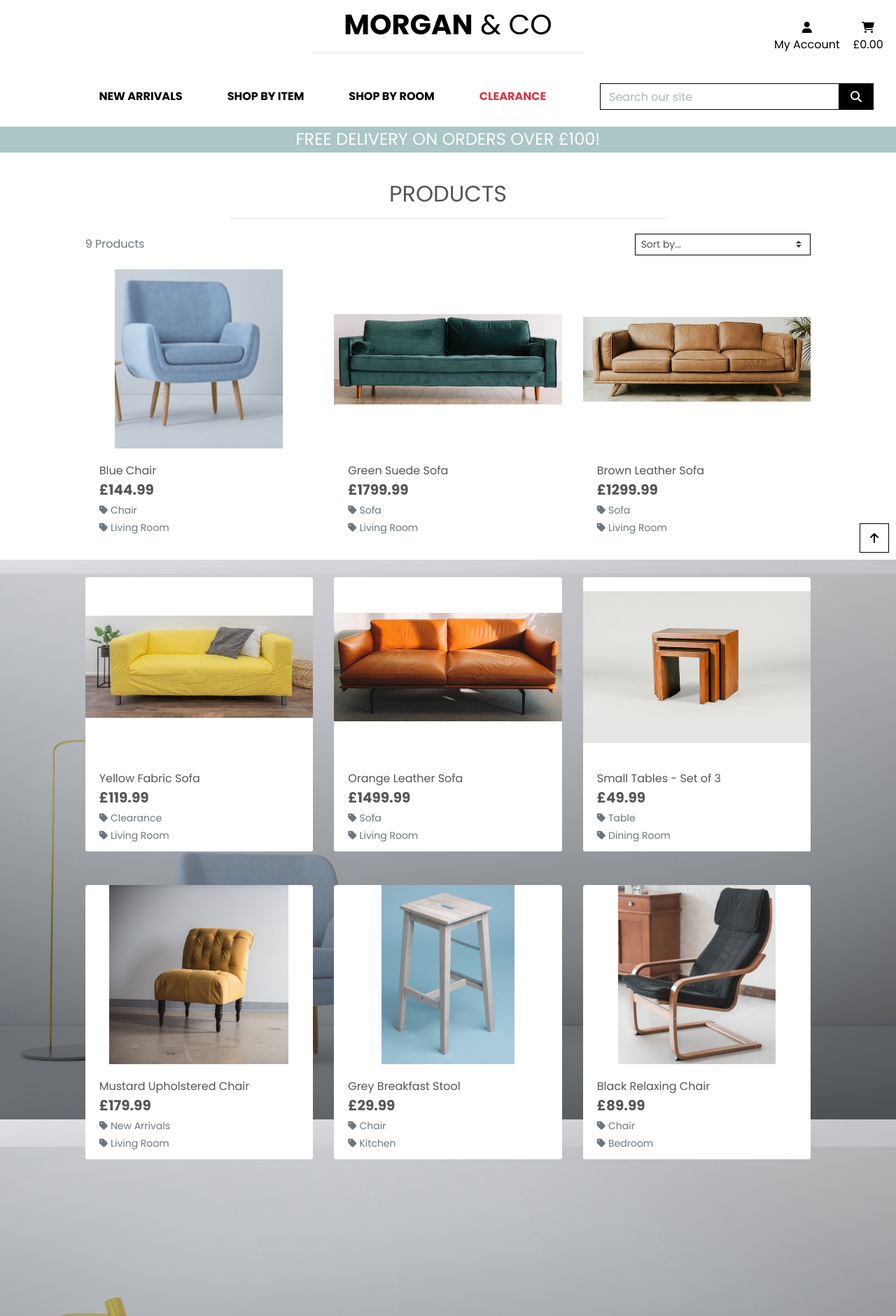
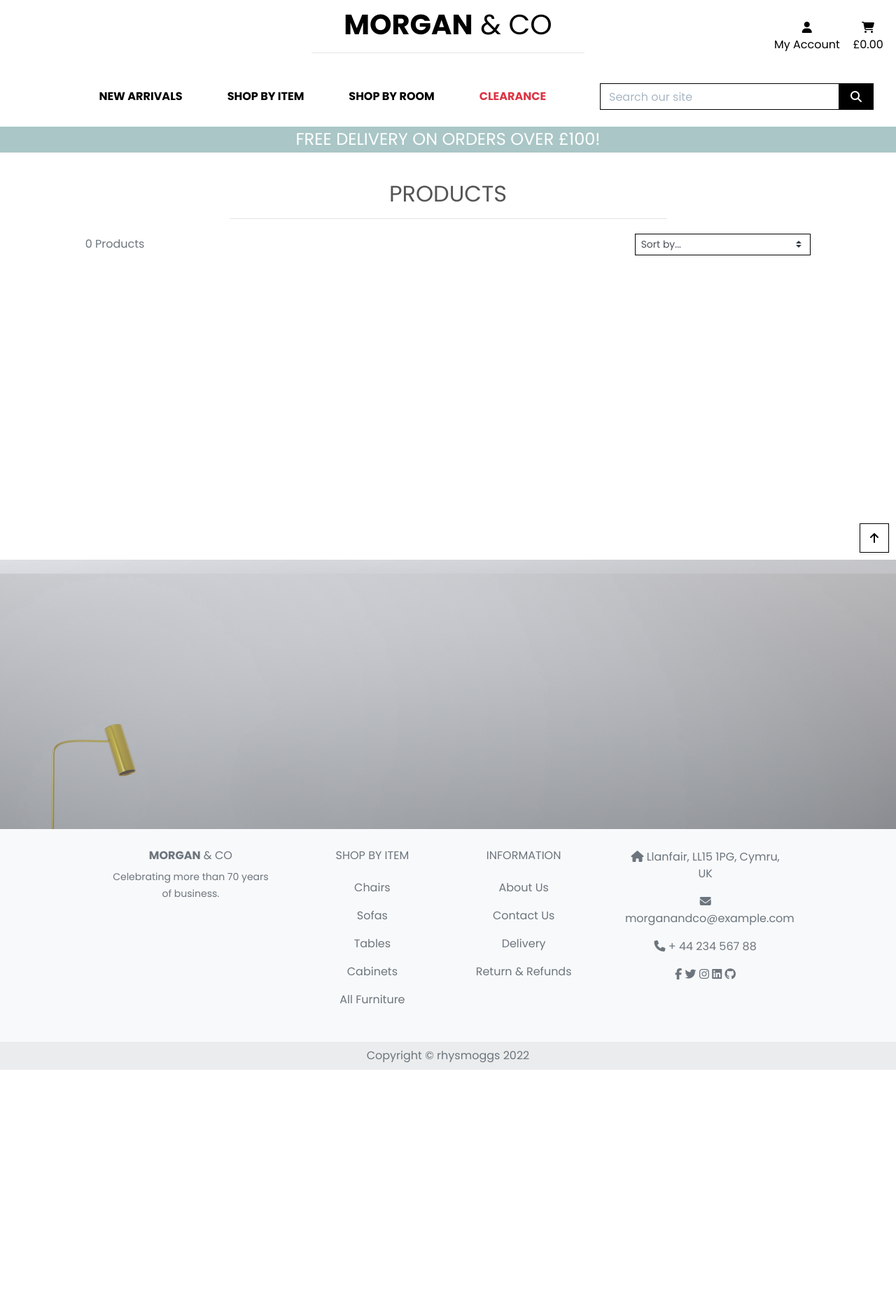
Before and after one commit to rhysmoggs/ms4-morgan-and-co, a Django app: page /products/?special=new_arrivals in a window 1280 px wide. Shown: the top 1881 px of the page at 70% size. After the commit the page ends 1529 px from the top, so only its background shows below. Run offline with Django 3.2, Linux system fonts and the light colour scheme; data comes from the database, SQL or seed files in the repository; tables that the repository leaves empty hold one stand-in row (values such as "Sample post"); some libraries are stand-ins or nearby versions.

Commit message:
Dev: added special model to products, along with relevant page links

```diff
--- a/checkout/templates/checkout/checkout_success.html
+++ b/checkout/templates/checkout/checkout_success.html
@@ -200,7 +200,7 @@
                         <span class="text-uppercase">Back to Profile</span>
                     </a>
                 {% else %}
-                    <a href="{% url 'products' %}?category=new_arrivals,clearance" class="btn btn-black rounded-0 my-2">
+                    <a href="{% url 'products' %}?special=new_arrivals,clearance" class="btn btn-black rounded-0 my-2">
                         <span class="icon mr-2">
                             <i class="fas fa-gifts"></i>
                         </span>
--- a/products/models.py
+++ b/products/models.py
@@ -31,11 +31,28 @@
         return self.friendly_name
 
 
+class Special(models.Model):
+
+    class Meta:
+        verbose_name_plural = 'Specials'
+
+    name = models.CharField(max_length=254)
+    friendly_name = models.CharField(max_length=254, null=True, blank=True)
+
+    def __str__(self):
+        return self.name
+
+    def get_friendly_name(self):
+        return self.friendly_name
+
+
 class Product(models.Model):
     category = models.ForeignKey(
         'Category', null=True, blank=True, on_delete=models.SET_NULL)
     room = models.ForeignKey(
         'Room', null=True, blank=True, on_delete=models.SET_NULL)
+    special = models.ForeignKey(
+        'Special', null=True, blank=True, on_delete=models.SET_NULL)
     sku = models.CharField(max_length=254, null=True, blank=True)
     name = models.CharField(max_length=254)
     description = models.TextField()
--- a/products/templates/products/products.html
+++ b/products/templates/products/products.html
@@ -25,6 +25,11 @@
                         <span class="p-2 mt-2 badge badge-white text-black rounded-0 border border-dark">{{ r.friendly_name }}</span>
                     </a>
                 {% endfor %}
+                {% for r in current_specials %}
+                    <a class="special-badge text-decoration-none" href="{% url 'products' %}?special={{ s.name }}">
+                        <span class="p-2 mt-2 badge badge-white text-black rounded-0 border border-dark">{{ s.friendly_name }}</span>
+                    </a>
+                {% endfor %}
                 <hr class="w-50 mb-1">
             </div>
         </div>
@@ -48,7 +53,7 @@
                     </div>
                     <div class="col-12 col-md-6 order-md-first">
                         <p class="text-muted mt-3 text-center text-md-left">
-                            {% if search_term or current_categories or current_rooms or current_sorting != 'None_None' %}
+                            {% if search_term or current_categories or current_rooms or current_specials or current_sorting != 'None_None' %}
                                 <span class="small"><a href="{% url 'products' %}">Products Home</a> | </span>
                             {% endif %}
                             {{ products|length }} Products{% if search_term %} found for <strong>"{{ search_term }}"</strong>{% endif %}
@@ -70,7 +75,7 @@
                                 </a>
                                 {% endif %}
                                 <div class="card-body pb-0">
-                                    <p class="mb-0">{{ product.name }}</p>
+                                    <h4 class="mb-0">{{ product.name }}</h4>
                                 </div>
                                 <div class="card-footer bg-white pt-0 border-0 text-left">
                                     <div class="row">
@@ -87,6 +92,13 @@
                                             <p class="small mt-1 mb-0">
                                                 <a class="text-muted" href="{% url 'products' %}?room={{ product.room.name }}">
                                                     <i class="fas fa-tag mr-1"></i>{{ product.room.friendly_name }}
+                                                </a>
+                                            </p>
+                                            {% endif %}
+                                            {% if product.special %}
+                                            <p class="small mt-1 mb-0">
+                                                <a class="text-danger" href="{% url 'products' %}?special={{ product.special.name }}">
+                                                    <i class="fas fa-tag mr-1"></i><strong>{{ product.special.friendly_name }}</strong>
                                                 </a>
                                             </p>
                                             {% endif %}
--- a/products/views.py
+++ b/products/views.py
@@ -4,7 +4,7 @@
 from django.db.models import Q, Avg
 from django.db.models.functions import Lower
 
-from .models import Product, Category, Room
+from .models import Product, Category, Room, Special
 from .forms import ProductForm
 
 from django.contrib.auth.models import User
@@ -21,6 +21,7 @@
     query = None
     categories = None
     rooms = None
+    specials = None
     sort = None
     direction = None
 
@@ -35,6 +36,8 @@
                 sortkey = 'category__name'
             if sortkey == 'room':
                 sortkey = 'room__name'
+            if sortkey == 'special':
+                sortkey = 'special__name'
             if 'direction' in request.GET:
                 direction = request.GET['direction']
                 if direction == 'desc':
@@ -50,6 +53,11 @@
             rooms = request.GET['room'].split(',')
             products = products.filter(room__name__in=rooms)
             rooms = Room.objects.filter(name__in=rooms)
+
+        if 'special' in request.GET:
+            specials = request.GET['special'].split(',')
+            products = products.filter(special__name__in=specials)
+            specials = Special.objects.filter(name__in=specials)
 
         if 'q' in request.GET:
             query = request.GET['q']
@@ -68,6 +76,7 @@
         'search_term': query,
         'current_categories': categories,
         'current_rooms': rooms,
+        'current_specials': specials,
         'current_sorting': current_sorting,
     }
 
--- a/templates/includes/main-nav.html
+++ b/templates/includes/main-nav.html
@@ -7,7 +7,7 @@
             </a>
         </li>
         <li class="nav-item">
-            <a class="logo-font font-weight-bold nav-link text-black mr-5" href="{% url 'products' %}?category=new_arrivals" id="new-arrivals-link" aria-expanded="false">
+            <a class="logo-font font-weight-bold nav-link text-black mr-5" href="{% url 'products' %}?special=new_arrivals" id="new-arrivals-link" aria-expanded="false">
                 New Arrivals
             </a>
         </li>
@@ -53,7 +53,7 @@
 
 
         <li class="nav-item">
-            <a class="logo-font font-weight-bold nav-link text-danger" href="{% url 'products' %}?category=clearance" id="clearance-link" aria-expanded="false">
+            <a class="logo-font font-weight-bold nav-link text-danger" href="{% url 'products' %}?special=clearance" id="clearance-link" aria-expanded="false">
                 Clearance
             </a>
         </li>
--- a/templates/includes/mobile-top-header.html
+++ b/templates/includes/mobile-top-header.html
@@ -64,13 +64,13 @@
             <!-- hide logo next session -->
             <!-- hide logo next session -->
             <!-- hide logo next session -->
-              <div><i class="fas fa-shopping-cart"></i></div>
+              <div><i class="fas fa-shopping-cart d-none d-sm-block"></i></div>
               {% if grand_total %}
               <p class="my-0">£{{ grand_total|floatformat:2 }}</p>
               {% else %}
               <p class="my-0">£0.00</p>
               {% endif %}
-              <div><i class="fas fa-shopping-cart"></i></div>
+              <div><i class="fas fa-shopping-cart d-sm-none"></i></div>
             <!-- hide logo next session -->
             <!-- hide logo next session -->
         </div>
```
Also changed, not shown: products/admin.py (+10 -1 lines), products/forms.py (+10 -2 lines), products/templates/products/product_detail.html (+8 -1 lines), media/bence-balla-schottner-vFwjD8JLP4M-unsplash_W739s7p.jpg (added), media/rumman-amin-3fFBoEHee28-unsplash.jpg (added), products/migrations/0002_auto_20221125_1356.py (added).
